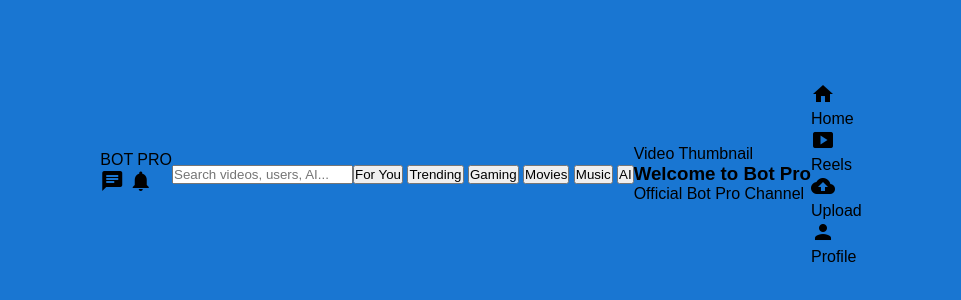
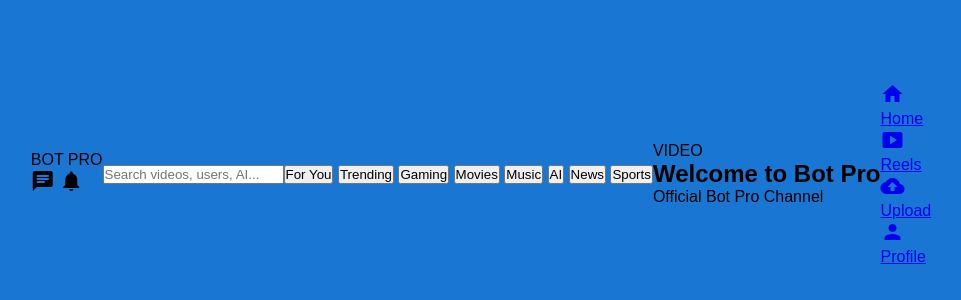
Before and after one commit to Yashwanthputtarajegowda/Bot_Pro_App, a plain HTML site: page pages/home.html in a window 1280 px wide. Shown: the part 226-526 px from the top of the page, without its empty margins (159-1120 px from the left). Drawn offline with Linux system fonts and the light colour scheme.

Commit message:
Update home page title and structure

```diff
--- a/pages/home.html
+++ b/pages/home.html
@@ -4,7 +4,7 @@
 <meta charset="UTF-8">
 <meta name="viewport" content="width=device-width, initial-scale=1.0">
 
-<title>Bot Pro Home</title>
+<title>Bot Pro - Home</title>
 
 <link rel="stylesheet" href="../style.css">
 
@@ -22,15 +22,19 @@ BOT PRO
 
 <div class="header-icons">
 
-<span class="material-icons">chat</span>
+<span class="material-icons">
+chat
+</span>
 
-<span class="material-icons">notifications</span>
+<span class="material-icons">
+notifications
+</span>
 
 </div>
 
 </header>
 
-<div class="search-box">
+<div class="search">
 
 <input
 type="text"
@@ -40,12 +44,21 @@ placeholder="Search videos, users, AI...">
 
 <div class="categories">
 
-<button>For You</button>
+<button class="active">For You</button>
+
 <button>Trending</button>
+
 <button>Gaming</button>
+
 <button>Movies</button>
+
 <button>Music</button>
+
 <button>AI</button>
+
+<button>News</button>
+
+<button>Sports</button>
 
 </div>
 
@@ -55,13 +68,21 @@ placeholder="Search videos, users, AI...">
 
 <div class="thumbnail">
 
-Video Thumbnail
+VIDEO
 
 </div>
 
-<h3>Welcome to Bot Pro</h3>
+<h2>
 
-<p>Official Bot Pro Channel</p>
+Welcome to Bot Pro
+
+</h2>
+
+<p>
+
+Official Bot Pro Channel
+
+</p>
 
 </div>
 
@@ -69,37 +90,53 @@ Video Thumbnail
 
 <nav class="bottom-nav">
 
-<div>
+<a href="home.html">
 
-<span class="material-icons">home</span>
+<span class="material-icons">
+
+home
+
+</span>
 
 <p>Home</p>
 
-</div>
+</a>
 
-<div>
+<a href="reels.html">
 
-<span class="material-icons">smart_display</span>
+<span class="material-icons">
+
+smart_display
+
+</span>
 
 <p>Reels</p>
 
-</div>
+</a>
 
-<div>
+<a href="upload.html">
 
-<span class="material-icons">cloud_upload</span>
+<span class="material-icons">
+
+cloud_upload
+
+</span>
 
 <p>Upload</p>
 
-</div>
+</a>
 
-<div>
+<a href="profile.html">
 
-<span class="material-icons">person</span>
+<span class="material-icons">
+
+person
+
+</span>
 
 <p>Profile</p>
 
-</div>
+</a>
 
 </nav>
 
```
